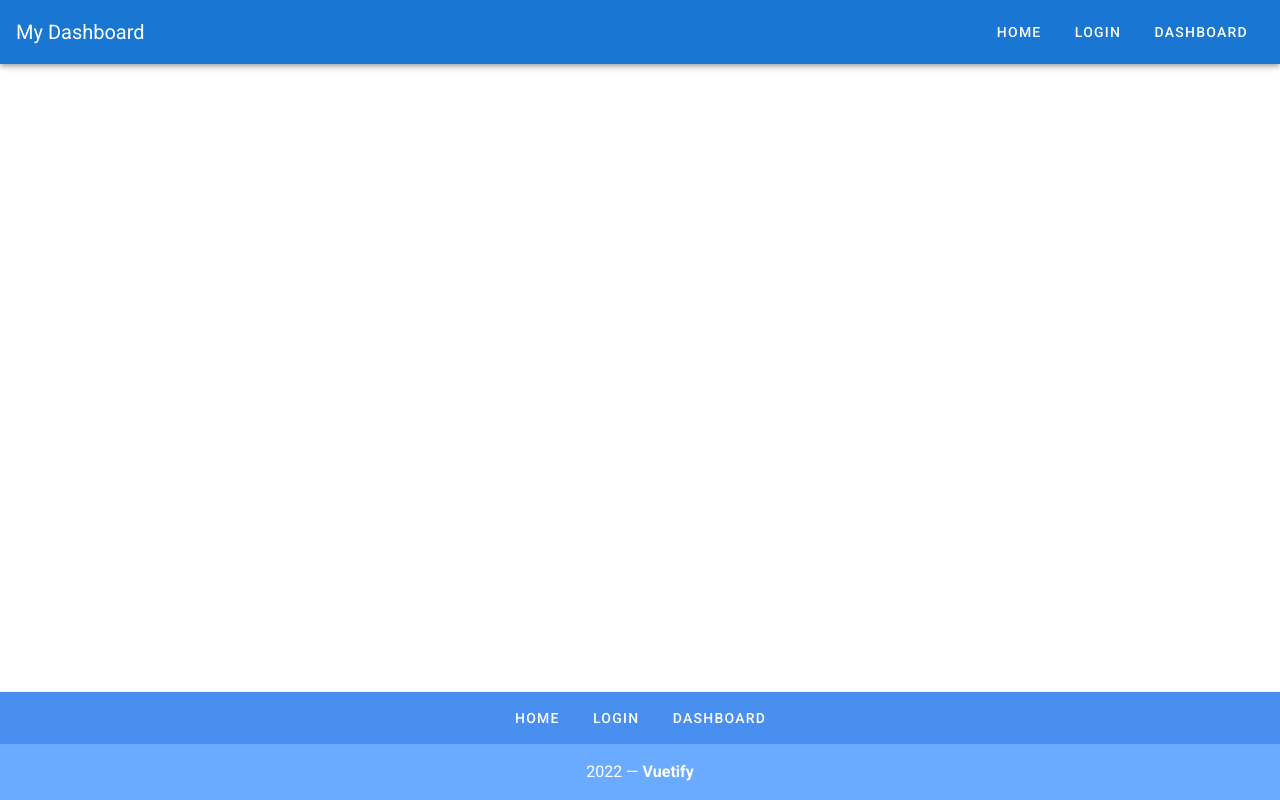
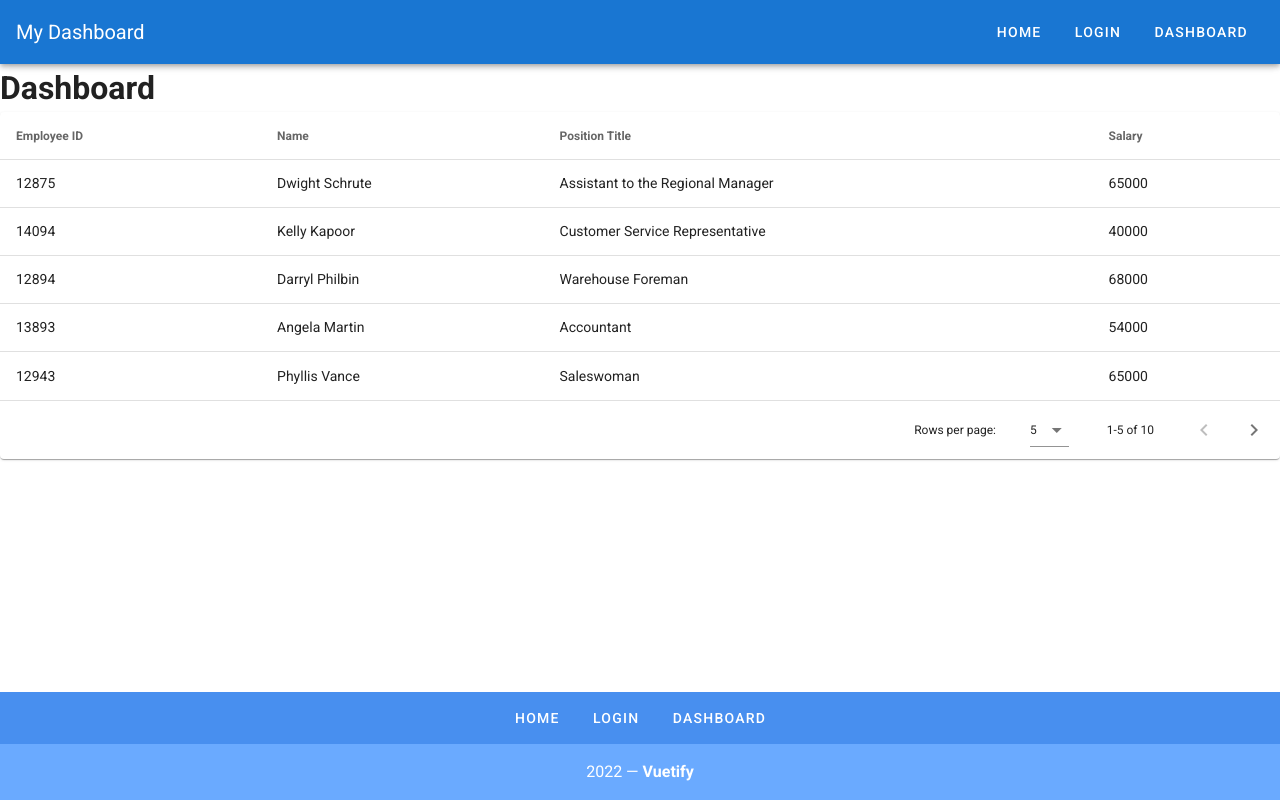
Before and after one commit to brunol-mira/my-test-app, a Vue app: page /employees in a window 1280 px wide. Built offline with nearby package versions, Linux system fonts and the light colour scheme.

Commit message:
fourth commit - data tables with employees

```diff
--- a/src/App.vue
+++ b/src/App.vue
@@ -15,10 +15,10 @@
         {{ link.label }}
       </v-btn>
     </v-app-bar>
-    <v-content>
+    <v-main>
       <!--  Router Module -->
       <router-view></router-view>
-    </v-content>
+    </v-main>
     <v-main>
       <!--  Main Module -->
     </v-main>
--- /dev/null
+++ b/src/data/employees.json
@@ -0,0 +1,62 @@
+[
+  {
+    "id": 12875,
+    "name": "Dwight Schrute",
+    "title": "Assistant to the Regional Manager",
+    "salary": 65000
+  },
+  {
+    "id": 14094,
+    "name": "Kelly Kapoor",
+    "title": "Customer Service Representative",
+    "salary": 40000
+  },
+  {
+    "id": 12894,
+    "name": "Darryl Philbin",
+    "title": "Warehouse Foreman",
+    "salary": 68000
+  },
+  {
+    "id": 13893,
+    "name": "Angela Martin",
+    "title": "Accountant",
+    "salary": 54000
+  },
+  {
+    "id": 12943,
+    "name": "Phyllis Vance",
+    "title": "Saleswoman",
+    "salary": 65000
+  },
+  {
+    "id": 19523,
+    "name": "Karen Filippeli",
+    "title": "Saleswoman",
+    "salary": 65000
+  },
+  {
+    "id": 18349,
+    "name": "Toby Flenderson",
+    "title": "Human Resources Representative",
+    "salary": 60000
+  },
+  {
+    "id": 11853,
+    "name": "Michael Scott",
+    "title": "Regional Manager",
+    "salary": 70000
+  },
+  {
+    "id": 14821,
+    "name": "Pam Beasley",
+    "title": "Secretary",
+    "salary": 45000
+  },
+  {
+    "id": 15834,
+    "name": "Jim Halpert",
+    "title": "Salesman",
+    "salary": 65000
+  }
+]
--- a/src/router/index.js
+++ b/src/router/index.js
@@ -27,7 +27,12 @@ const routes = [
     path: '/dashboard',
     name: 'Dashboard',
     component: () => import(/* webpackChunkName: "about" */ '../views/Dashboard.vue')
-  }
+  },
+  {
+    path: '/employees',
+    name: 'Employees',
+    component: () => import(/* webpackChunkName: "about" */ '../views/Employees.vue')
+  },
 ]
 
 const router = new VueRouter({
--- /dev/null
+++ b/src/views/Employees.vue
@@ -0,0 +1,54 @@
+<template>
+  <div>
+    <h1>Dashboard</h1>
+    <v-data-table
+        :headers="headers"
+        :items="employees"
+        :items-per-page="5"
+        class="elevation-1"
+        @click:row="SelectRow"
+        :multi-sort="true"
+    ></v-data-table>
+
+    <v-snackbar v-model="snackbar">
+      You have selected {{ selectedEmployee.name }},
+      {{ selectedEmployee.title }}
+      <v-btn color="pink" text @click="snackbar = false">
+        Close
+      </v-btn>
+    </v-snackbar>
+
+  </div>
+</template>
+
+<script>
+import employeesData from '../data/employees.json'
+// console.log(JSON.stringify(employeesData));
+
+export default {
+  data () {
+    return {
+      selectedEmployee: {
+        name: '',
+        title: ''
+      },
+      snackbar: false,
+      headers: [
+        { text: 'Employee ID', value: 'id'},
+        { text: 'Name', value: 'name' },
+        { text: 'Position Title', value: 'title' },
+        { text: 'Salary', value: 'salary' }
+      ],
+      employees: employeesData
+    }
+  },
+  methods: {
+    SelectRow(event) {
+      this.snackbar = true;
+      // this.currentItem = event.name;
+      this.selectedEmployee.name = event.name;
+      this.selectedEmployee.title  = event.title;
+    }
+  }
+}
+</script>
```
